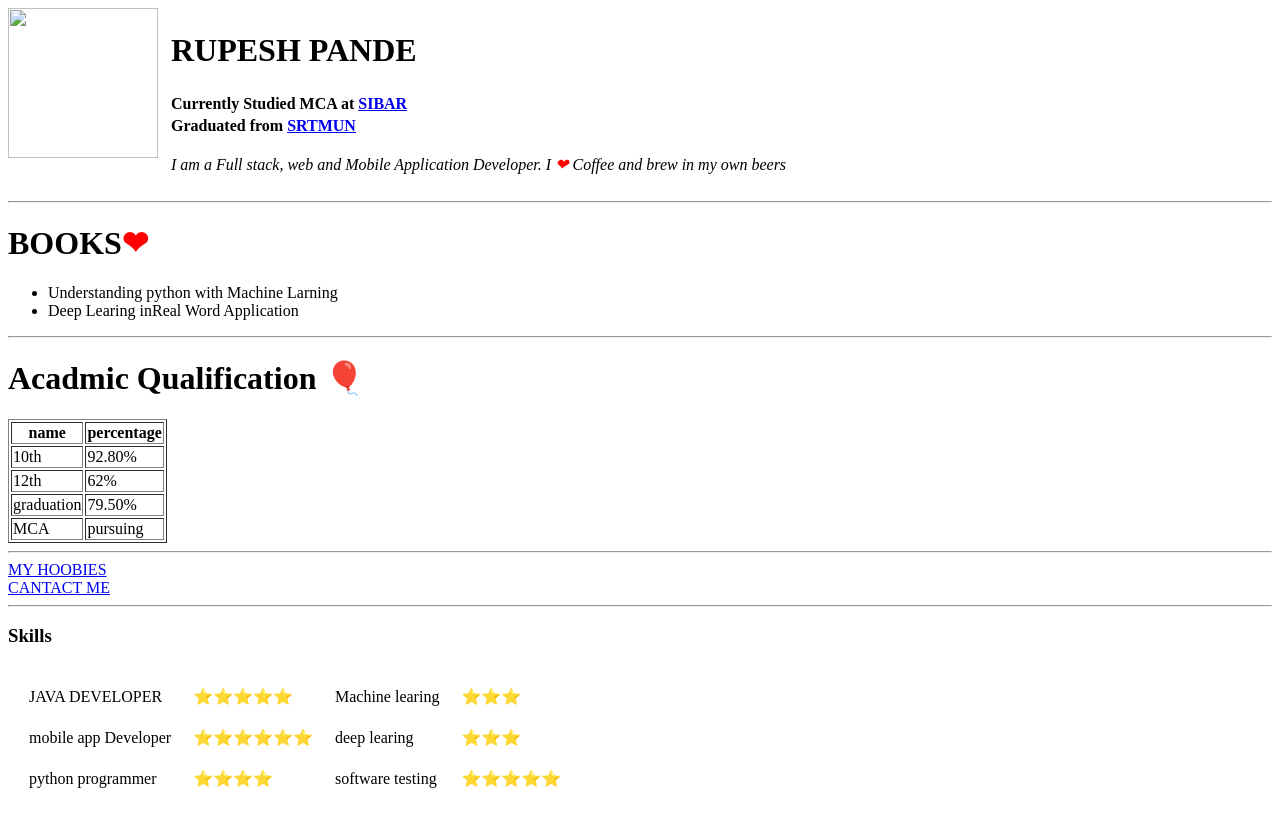
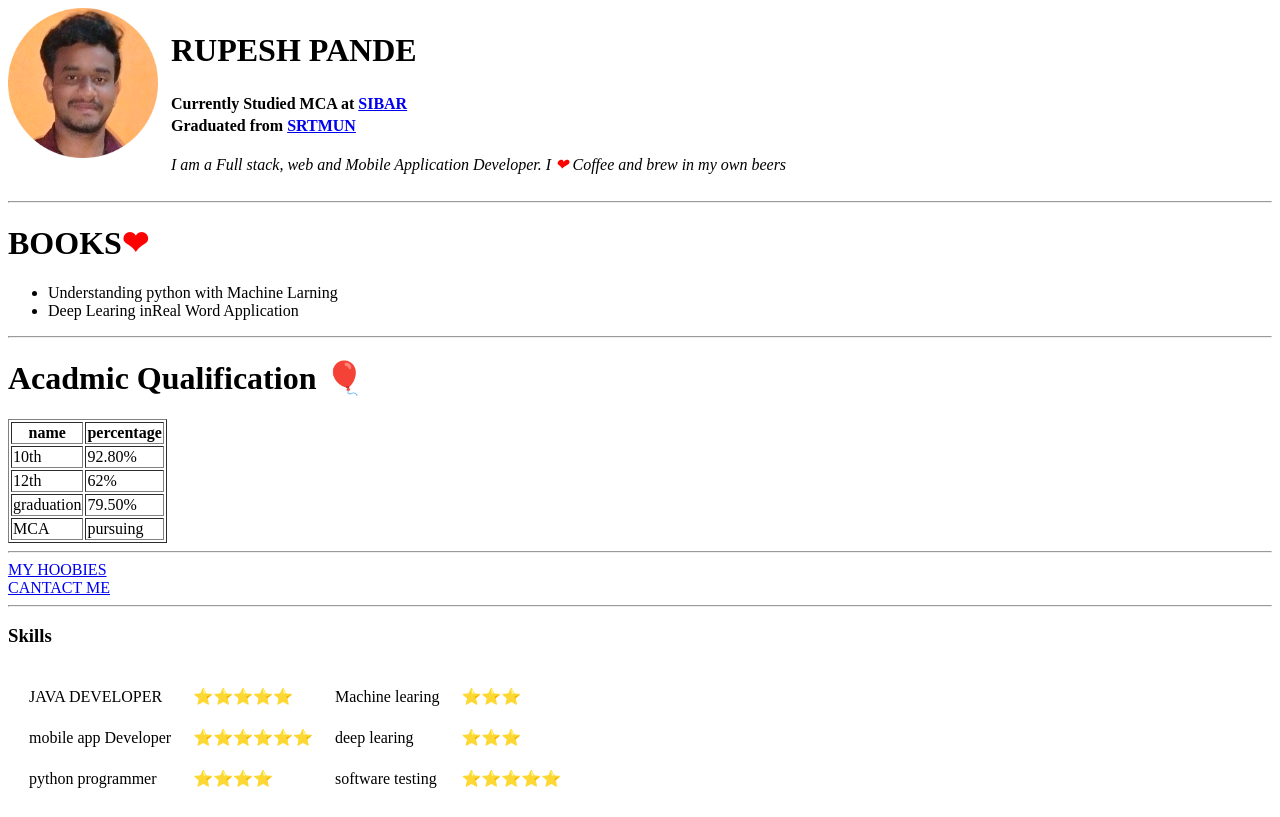
Before and after one commit to RRP67/cv2, a plain HTML site: page index.html in a window 1280 px wide. Drawn offline with Linux system fonts and the light colour scheme.

Commit message:
Update index.html

```diff
--- a/index.html
+++ b/index.html
@@ -7,7 +7,7 @@
 </head>
 <body>
     <div class="container">
-        <img src="images/cropped_image (1).png" width="150px" height="150px" style="float: left; margin-right: 10px;">
+        <img src="cropped_image (1).png" width="150px" height="150px" style="float: left; margin-right: 10px;">
         <table>
             <tr>
                 <td><h1>RUPESH PANDE</h1></td>
```
